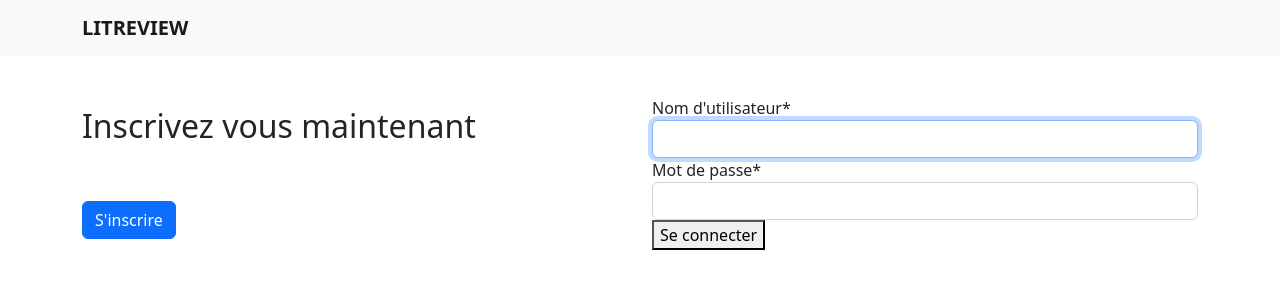
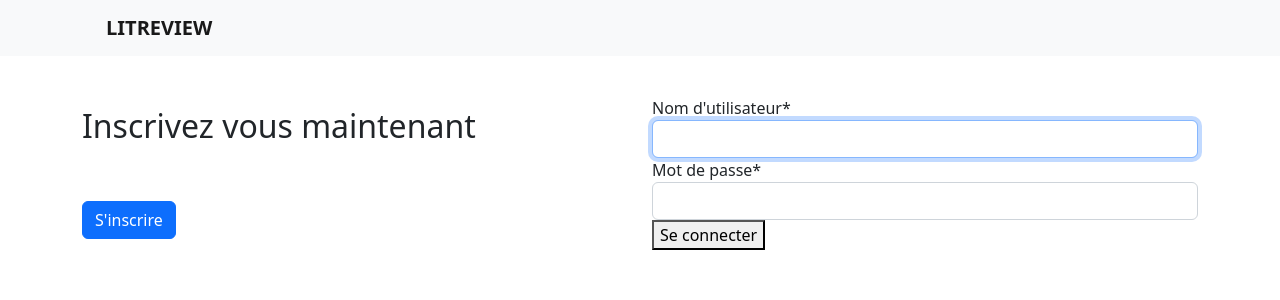
Before and after one commit to TheoSntt/litreview, a Django app: page / in a window 1280 px wide. Shown: the top 300 px of the page. Run offline with Django 4.2, Linux system fonts and the light colour scheme; some libraries are stand-ins or nearby versions.

Commit message:
Messed around with static files configuration. The initial point was to insert a logo. Ended up not doing it. But got the whole static file thing so that's that.

```diff
--- a/litreview/settings.py
+++ b/litreview/settings.py
@@ -133,7 +133,11 @@ USE_TZ = True
 # Static files (CSS, JavaScript, Images)
 # https://docs.djangoproject.com/en/4.2/howto/static-files/
 
-STATIC_URL = 'static/'
+STATIC_URL = '/static/'
+# STATIC_ROOT = BASE_DIR / 'staticfiles'
+# STATICFILES_DIRS = [
+#     BASE_DIR / "static",
+# ]
 
 # Default primary key field type
 # https://docs.djangoproject.com/en/4.2/ref/settings/#default-auto-field
--- a/litreview/urls.py
+++ b/litreview/urls.py
@@ -62,3 +62,4 @@ urlpatterns = [
 if settings.DEBUG:
     urlpatterns += static(
         settings.MEDIA_URL, document_root=settings.MEDIA_ROOT)
+    # urlpatterns += static(settings.STATIC_URL, document_root=settings.STATIC_ROOT)
--- a/templates/base.html
+++ b/templates/base.html
@@ -15,7 +15,9 @@
             <nav class="navbar navbar-expand-md fixed-top navbar-light bg-light">
 
               <div class="container">
-                <a class="navbar-brand text-uppercase fw-bold" href="{% url 'feed' %}">
+
+                <a class="navbar-brand text-uppercase fw-bold mx-4" href="{% url 'feed' %}">
+                  {% comment %} <img src="/static/feed/logo.png" alt="LITReview Logo" class="w-25 mx-4"> {% endcomment %}
                   LITReview
                 </a>
                 <button class="navbar-toggler" type="button" data-bs-toggle="collapse" data-bs-target="#navbarNav"
```
Also changed, not shown: feed/static/feed/logo.png (added).
